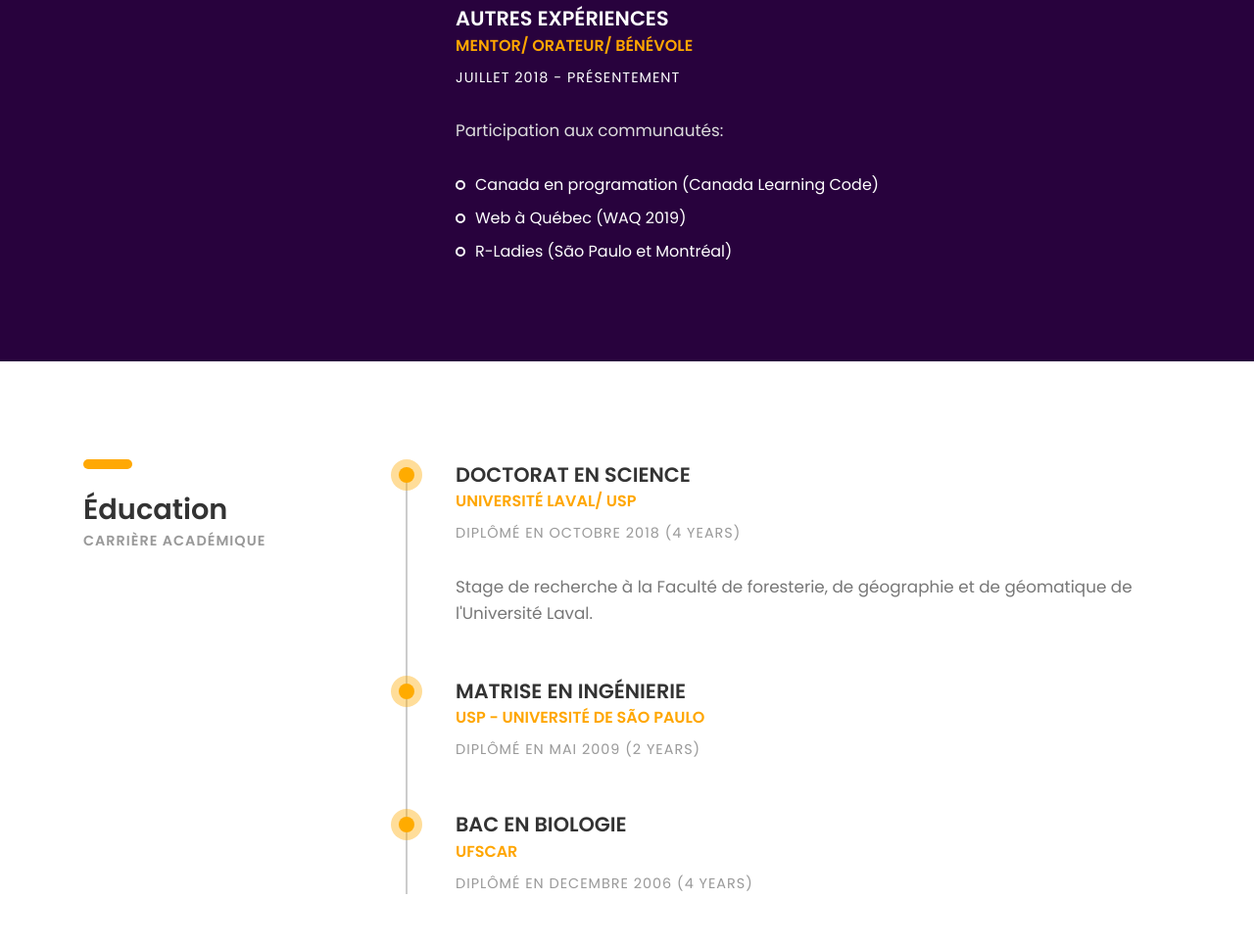
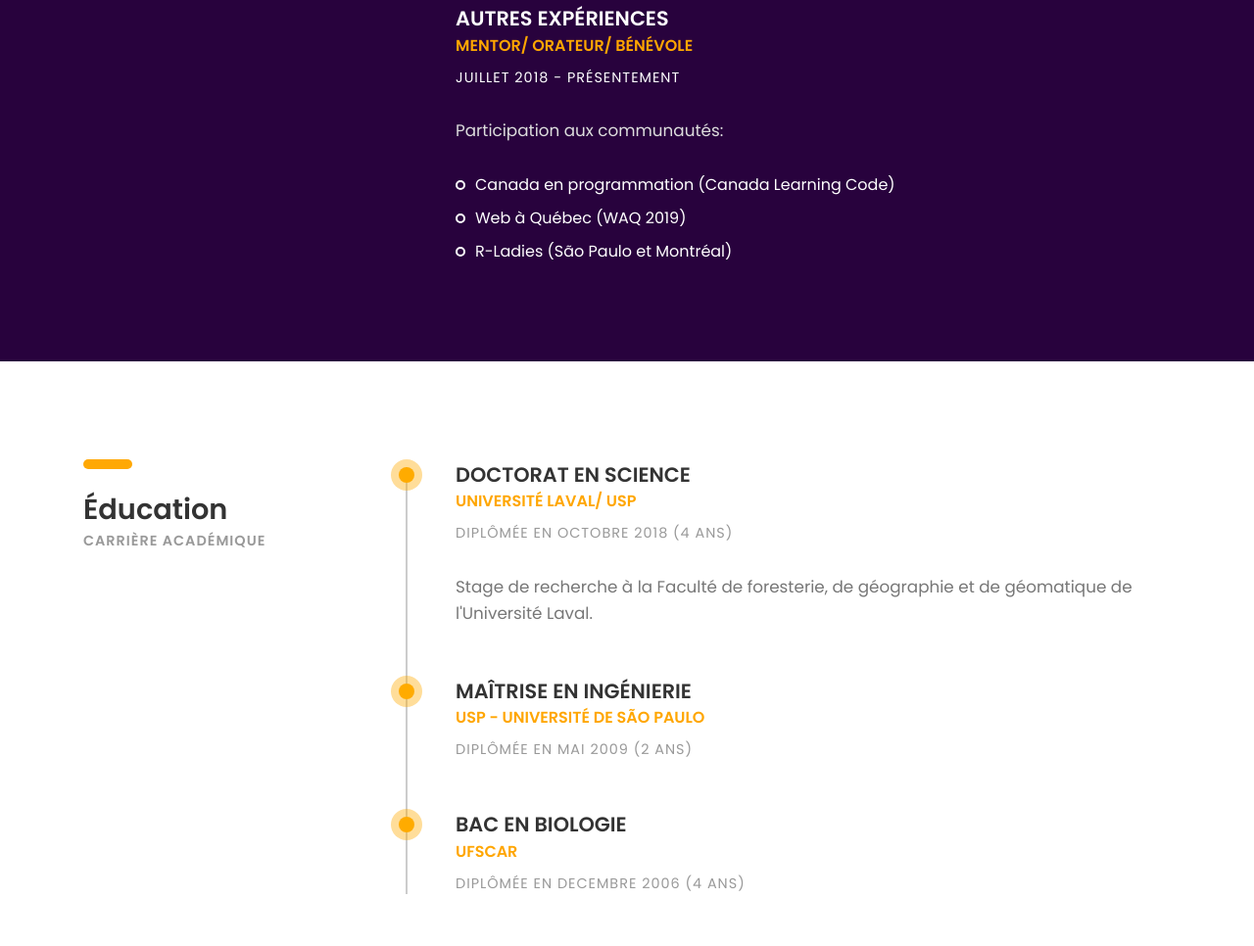
Before and after one commit to analuspi/portfolio, a plain HTML site: page index.html in a window 1280 px wide. Shown: the part 2726-3692 px from the top of the page at 98% size. Drawn offline with Linux system fonts and the light colour scheme; files whose address does not match are found by name.

Commit message:
corecao Guylaine

```diff
--- a/index.html
+++ b/index.html
@@ -246,7 +246,7 @@
 						<h6 class="margin-t-10">JUILLET 2018 - PRÉSENTEMENT</h6>
 						<p class="font-semi-white margin-tb-30"> Participation aux communautés:</p>
 						<ul class="list margin-b-30">
-							<li>Canada en programation (Canada Learning Code)</li>
+							<li>Canada en programmation (Canada Learning Code)</li>
 							<li>Web à Québec (WAQ 2019)</li>
 							<li>R-Ladies (São Paulo et Montréal)</li>
 						</ul>
@@ -272,21 +272,21 @@
 						<div class="education margin-b-50">
 							<h4><b>DOCTORAT EN SCIENCE</b></h4>
 							<h5 class="font-yellow"><b>UNIVERSITÉ LAVAL/ USP</b></h5>
-							<h6 class="font-lite-black margin-t-10">DIPLÔMÉ EN OCTOBRE 2018 (4 YEARS)</h6>
+							<h6 class="font-lite-black margin-t-10">DIPLÔMÉE EN OCTOBRE 2018 (4 ANS)</h6>
 							<p class="margin-tb-30">Stage de recherche à la Faculté de foresterie, de géographie et de géomatique de l'Université Laval.</p>
 						</div><!-- education -->
 
 						<div class="education margin-b-50">
-							<h4><b> MATRISE EN INGÉNIERIE </b></h4>
+							<h4><b> MAÎTRISE EN INGÉNIERIE </b></h4>
 							<h5 class="font-yellow"><b>USP - UNIVERSITÉ DE SÃO PAULO</b></h5>
-							<h6 class="font-lite-black margin-t-10">DIPLÔMÉ EN MAI 2009 (2 YEARS)</h6>
+							<h6 class="font-lite-black margin-t-10">DIPLÔMÉE EN MAI 2009 (2 ANS)</h6>
 							<p class="margin-tb-30"></p>
 						</div><!-- education -->
 
 						<div class="education margin-b-50">
 							<h4><b>BAC EN BIOLOGIE</b></h4>
 							<h5 class="font-yellow"><b>UFSCAR</b></h5>
-							<h6 class="font-lite-black margin-t-10">DIPLÔMÉ EN DECEMBRE 2006 (4 YEARS)</h6>
+							<h6 class="font-lite-black margin-t-10">DIPLÔMÉE EN DECEMBRE 2006 (4 ANS)</h6>
 
 						</div><!-- education -->
 					</div><!-- education-wrapper -->
```
